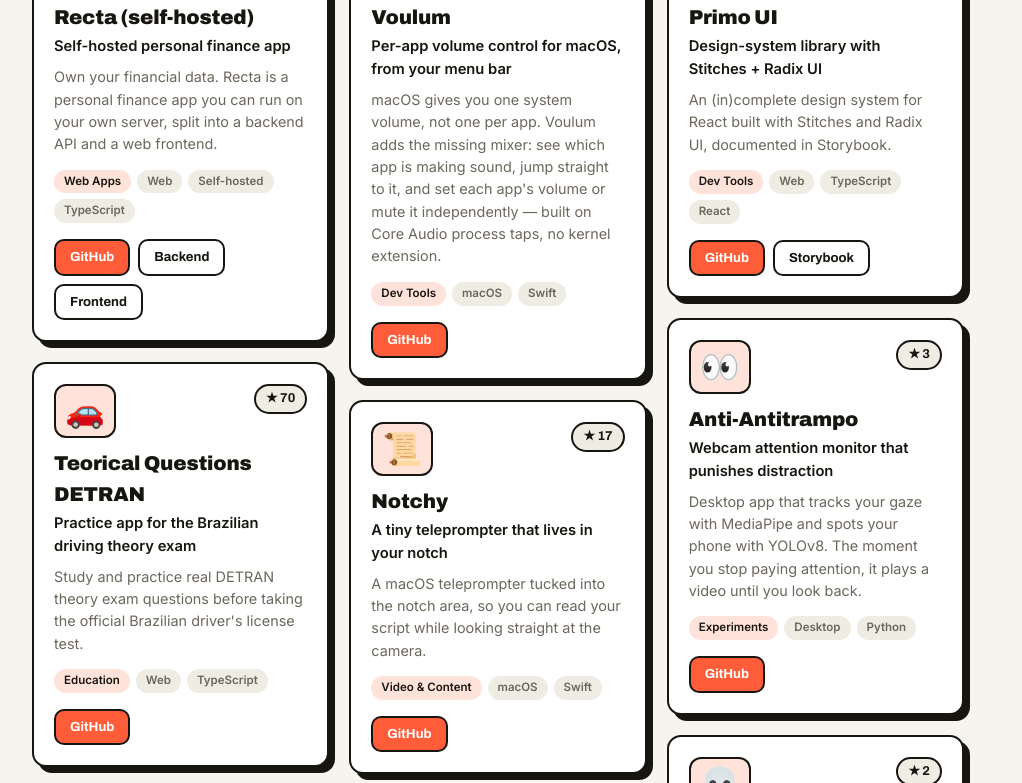
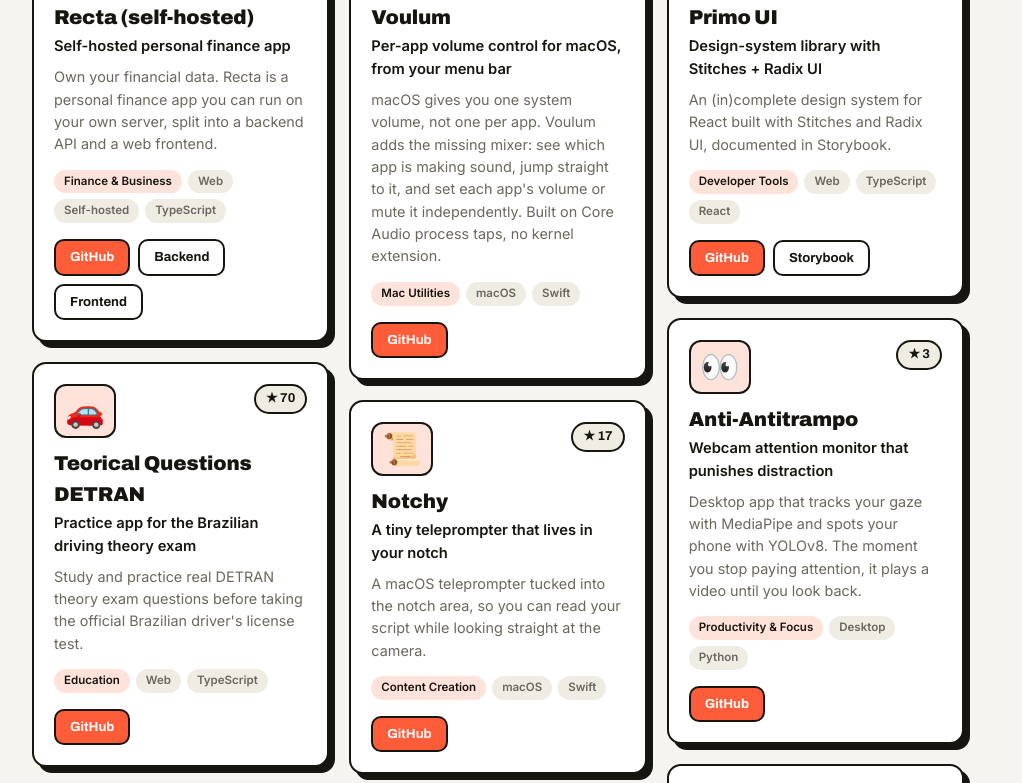
Before and after one commit to lucianodiisouza/my-apps, a plain HTML site: page index.html in a window 1280 px wide. Shown: the part 603-1386 px from the top of the page, without its empty margins (142-1164 px from the left). Drawn offline with Linux system fonts and the light colour scheme.

Commit message:
content: purpose-based categories + remove em-dashes from descriptions
- Replace form-based categories (Web Apps, Products, Video & Content,
  Experiments) with purpose-based ones people actually search by:
  Developer Tools, Content Creation, Mac Utilities, Productivity & Focus,
  Education, Finance & Business.
- Strip em-dashes from descriptions (now commas/colons/periods).

```diff
--- a/projects.js
+++ b/projects.js
@@ -2,6 +2,11 @@
 // Edit freely: stars are a snapshot (update whenever you like),
 // `links` accepts anything: App Store, YouTube demo, blog post, etc.
 // `slug` powers deep links like https://your.site/#semaphore for social posts.
+//
+// `category` is a purpose-based bucket (what the app is FOR), so the filters
+// help people find the right app. Keep these to the shared set:
+//   Developer Tools · Content Creation · Mac Utilities ·
+//   Productivity & Focus · Education · Finance & Business
 const PROJECTS = [
   {
     slug: "primo-academy",
@@ -9,7 +14,7 @@
     emoji: "🗺️",
     tagline: "Free, open-source programming roadmaps in PT-BR",
     description:
-      "Free, open-source programming study roadmaps in Portuguese. Inspired by roadmap.sh, but built for people starting from zero — whether or not they use AI along the way.",
+      "Free, open-source programming study roadmaps in Portuguese. Inspired by roadmap.sh, but built for people starting from zero, whether or not they use AI along the way.",
     category: "Education",
     platforms: ["Web"],
     tech: ["TypeScript", "Next.js"],
@@ -26,8 +31,8 @@
     emoji: "🖼️",
     tagline: "Native animated wallpapers for macOS",
     description:
-      "Native animated wallpapers for macOS — video, Metal shaders and web — built to respect your battery and GPU. Curated freemium library with a shader/web engine plus AI-generated scenes.",
-    category: "Products",
+      "Native animated wallpapers for macOS (video, Metal shaders and web), built to respect your battery and GPU. Curated freemium library with a shader/web engine plus AI-generated scenes.",
+    category: "Mac Utilities",
     platforms: ["macOS"],
     tech: ["Swift", "Metal"],
     stars: 2,
@@ -42,7 +47,7 @@
     tagline: "Modular, self-hosted personal life dashboard",
     description:
       "A shell-first personal dashboard where every feature is a pluggable module: Thoughts, Tasks, Money, Calendar, Goals, GitHub, File Board and Mood. Universal inbox capture, ⌘K search across modules, and cross-module links (tasks ↔ thoughts). Web-only, single-user, self-hosted for ~$7/mo.",
-    category: "Web Apps",
+    category: "Productivity & Focus",
     platforms: ["Web", "Self-hosted"],
     tech: ["TypeScript", "React"],
     stars: 16,
@@ -57,7 +62,7 @@
     tagline: "Management for driving schools and instructors",
     description:
       "Management platform for driving schools and independent instructors: scheduling, students and day-to-day operations in one place. Closed source.",
-    category: "Products",
+    category: "Finance & Business",
     platforms: ["Web"],
     tech: ["TypeScript"],
     stars: null,
@@ -72,7 +77,7 @@
     tagline: "Floating traffic light for AI coding agents",
     description:
       "Know at a glance when your AI coding agent is idle, thinking, or writing. Works with Claude Code, Codex, Cursor, Copilot and more, and includes a Stream Deck plugin.",
-    category: "Dev Tools",
+    category: "Developer Tools",
     platforms: ["macOS"],
     tech: ["Rust"],
     stars: 45,
@@ -102,7 +107,7 @@
     tagline: "Self-hosted personal finance app",
     description:
       "Own your financial data. Recta is a personal finance app you can run on your own server, split into a backend API and a web frontend.",
-    category: "Web Apps",
+    category: "Finance & Business",
     platforms: ["Web", "Self-hosted"],
     tech: ["TypeScript"],
     stars: 78,
@@ -120,7 +125,7 @@
     tagline: "Local-first, AI-powered video clipping",
     description:
       "Turn long recordings into short clips with AI. Everything runs locally, so your footage never leaves your machine. An open OpusClip alternative.",
-    category: "Video & Content",
+    category: "Content Creation",
     platforms: ["Desktop"],
     tech: ["TypeScript"],
     stars: 25,
@@ -134,8 +139,8 @@
     emoji: "🫳",
     tagline: "Drop, shake, AirDrop. From the menu bar.",
     description:
-      "A macOS menu-bar app that opens AirDrop the moment you shake the mouse while holding a file. No more dragging into a window or hunting through the share menu — drop a file, shake, done. First stable release (v1.0.0).",
-    category: "Dev Tools",
+      "A macOS menu-bar app that opens AirDrop the moment you shake the mouse while holding a file. No more dragging into a window or hunting through the share menu: drop a file, shake, done. First stable release (v1.0.0).",
+    category: "Mac Utilities",
     platforms: ["macOS"],
     tech: ["Swift"],
     stars: 3,
@@ -152,7 +157,7 @@
     tagline: "A tiny teleprompter that lives in your notch",
     description:
       "A macOS teleprompter tucked into the notch area, so you can read your script while looking straight at the camera.",
-    category: "Video & Content",
+    category: "Content Creation",
     platforms: ["macOS"],
     tech: ["Swift"],
     stars: 17,
@@ -167,7 +172,7 @@
     tagline: "Powerful, customizable camera app for macOS",
     description:
       "A camera overlay for content creators recording on macOS. Customize how you appear on screen while recording yourself.",
-    category: "Video & Content",
+    category: "Content Creation",
     platforms: ["macOS"],
     tech: ["Swift"],
     stars: 12,
@@ -182,7 +187,7 @@
     tagline: "Mockup generator for chat, AI, social & email screenshots",
     description:
       "Generate realistic fake screenshots of chat conversations, AI answers, social posts, stories and emails for demos, tutorials and content.",
-    category: "Web Apps",
+    category: "Content Creation",
     platforms: ["Web"],
     tech: ["TypeScript"],
     stars: 10,
@@ -212,7 +217,7 @@
     tagline: "Neo-brutalist React Native component library",
     description:
       "@primo-brutality/ui: bold, neo-brutalist components for React Native, with a Storybook preview to browse everything.",
-    category: "Dev Tools",
+    category: "Developer Tools",
     platforms: ["Mobile"],
     tech: ["TypeScript", "React Native"],
     stars: 5,
@@ -227,7 +232,7 @@
     tagline: "Design-system library with Stitches + Radix UI",
     description:
       "An (in)complete design system for React built with Stitches and Radix UI, documented in Storybook.",
-    category: "Dev Tools",
+    category: "Developer Tools",
     platforms: ["Web"],
     tech: ["TypeScript", "React"],
     stars: 4,
@@ -242,7 +247,7 @@
     tagline: "Staged fake push notifications for recordings",
     description:
       "A static PWA that fires realistic work notifications (chat + calendar) on your iPhone. Block the screen, record the notification center, get the shot. No backend.",
-    category: "Video & Content",
+    category: "Content Creation",
     platforms: ["Web", "iOS"],
     tech: ["JavaScript", "PWA"],
     stars: 0,
@@ -257,7 +262,7 @@
     tagline: "Webcam attention monitor that punishes distraction",
     description:
       "Desktop app that tracks your gaze with MediaPipe and spots your phone with YOLOv8. The moment you stop paying attention, it plays a video until you look back.",
-    category: "Experiments",
+    category: "Productivity & Focus",
     platforms: ["Desktop"],
     tech: ["Python"],
     stars: 3,
@@ -272,7 +277,7 @@
     tagline: "Skeleton loading components for React Native",
     description:
       "Customizable skeleton loaders with shimmer and pulse animations. New-architecture ready (Fabric/TurboModules), Expo compatible, pure TypeScript.",
-    category: "Dev Tools",
+    category: "Developer Tools",
     platforms: ["Mobile"],
     tech: ["TypeScript", "React Native"],
     stars: 2,
@@ -287,7 +292,7 @@
     tagline: "Spring animations for any React element",
     description:
       "Lightweight React animation library: spring physics on any CSS property via hooks, 60fps with requestAnimationFrame, zero dependencies.",
-    category: "Dev Tools",
+    category: "Developer Tools",
     platforms: ["Web"],
     tech: ["TypeScript", "React"],
     stars: 1,
@@ -302,7 +307,7 @@
     tagline: "Pomodoro timer with a black hole that enforces your breaks",
     description:
       "A pomodoro timer where breaks are enforced by a black hole that gravitationally lenses your live desktop. Built with Tauri 2, React and WebGL2.",
-    category: "Experiments",
+    category: "Productivity & Focus",
     platforms: ["Desktop"],
     tech: ["TypeScript", "Rust"],
     stars: 5,
@@ -316,8 +321,8 @@
     emoji: "🪶",
     tagline: "All-in-one React Native debug & dev tool (WIP)",
     description:
-      "One package instead of a pile of separate tools to debug and work on React Native apps — with AI built in, BYOK (bring your own key). Work in progress.",
-    category: "Dev Tools",
+      "One package instead of a pile of separate tools to debug and work on React Native apps, with AI built in, BYOK (bring your own key). Work in progress.",
+    category: "Developer Tools",
     platforms: ["Desktop"],
     tech: ["TypeScript", "React Native"],
     stars: 0,
@@ -331,8 +336,8 @@
     emoji: "🧹",
     tagline: "Free, native macOS storage cleaner (WIP)",
     description:
-      "A free, open-source, native macOS utility for cleaning, inspecting and managing your Mac's storage — for people who'd rather not pay for it yearly. Work in progress.",
-    category: "Dev Tools",
+      "A free, open-source, native macOS utility for cleaning, inspecting and managing your Mac's storage, for people who'd rather not pay for it yearly. Work in progress.",
+    category: "Mac Utilities",
     platforms: ["macOS"],
     tech: ["Swift"],
     stars: 2,
@@ -346,8 +351,8 @@
     emoji: "🔊",
     tagline: "Per-app volume control for macOS, from your menu bar",
     description:
-      "macOS gives you one system volume, not one per app. Voulum adds the missing mixer: see which app is making sound, jump straight to it, and set each app's volume or mute it independently — built on Core Audio process taps, no kernel extension.",
-    category: "Dev Tools",
+      "macOS gives you one system volume, not one per app. Voulum adds the missing mixer: see which app is making sound, jump straight to it, and set each app's volume or mute it independently. Built on Core Audio process taps, no kernel extension.",
+    category: "Mac Utilities",
     platforms: ["macOS"],
     tech: ["Swift"],
     stars: 31,
@@ -361,8 +366,8 @@
     emoji: "🎛️",
     tagline: "Turn your phone into a Stream-Deck-style controller for your Mac",
     description:
-      "A SwiftUI menu-bar app that serves a Svelte client to your phone, tablet, or browser on the same Wi-Fi — scan a QR to pair. Tap buttons that launch apps, send keyboard shortcuts, fire media keys, and control per-app volume. No cloud, no account.",
-    category: "Dev Tools",
+      "A SwiftUI menu-bar app that serves a Svelte client to your phone, tablet, or browser on the same Wi-Fi: scan a QR to pair. Tap buttons that launch apps, send keyboard shortcuts, fire media keys, and control per-app volume. No cloud, no account.",
+    category: "Mac Utilities",
     platforms: ["macOS", "Web"],
     tech: ["Swift", "Svelte"],
     stars: 6,
@@ -376,8 +381,8 @@
     emoji: "🃏",
     tagline: "Self-hostable, real-time planning poker (WIP)",
     description:
-      "Simple, self-hostable, real-time planning poker for agile teams — spin up a room, vote on stories and reveal estimates together. Open source. Work in progress.",
-    category: "Web Apps",
+      "Simple, self-hostable, real-time planning poker for agile teams: spin up a room, vote on stories and reveal estimates together. Open source. Work in progress.",
+    category: "Productivity & Focus",
     platforms: ["Web", "Self-hosted"],
     tech: ["TypeScript", "React"],
     stars: 0,
@@ -392,7 +397,7 @@
     tagline: "Focus + task tracker that lives in your MacBook's notch (WIP)",
     description:
       "An open-source macOS notch app that turns the space around the notch into a focus and task tracker. Hover to reveal your to-do list and a GitHub-style activity streak; start a task to run a Pomodoro timer right in the notch. Native SwiftUI + AppKit, local-first. Work in progress.",
-    category: "Dev Tools",
+    category: "Productivity & Focus",
     platforms: ["macOS"],
     tech: ["Swift"],
     stars: 10,
@@ -406,8 +411,8 @@
     emoji: "🔍",
     tagline: "Self-hosted AI pull request reviewer, BYO model (WIP)",
     description:
-      "A self-hosted AI pull request reviewer where you bring your own model and curate every AI comment before it reaches the PR — nothing posts without your say-so. Work in progress.",
-    category: "Dev Tools",
+      "A self-hosted AI pull request reviewer where you bring your own model and curate every AI comment before it reaches the PR: nothing posts without your say-so. Work in progress.",
+    category: "Developer Tools",
     platforms: ["Web", "Self-hosted"],
     tech: ["TypeScript", "AI"],
     stars: 1,
```
Also changed, not shown: index.html (+3 -3 lines).
